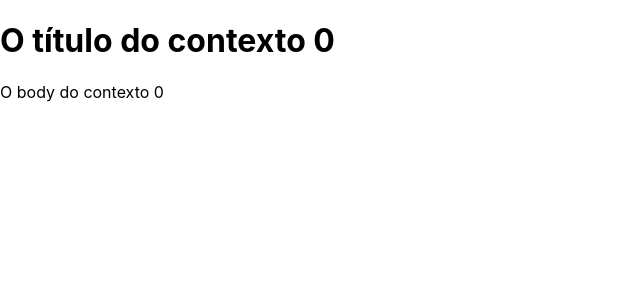
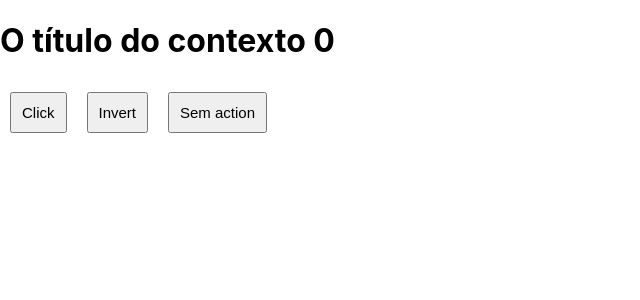
Before and after one commit to gabibogoni/reactjs-nextjs-project2, a React (Create React App) app: page / in a window 1280 px wide. Shown: the top 300 px of the page, without its empty margins (0-640 px from the left). Built offline with nearby package versions, Linux system fonts and the light colour scheme.

Commit message:
useReducer - React Hooks

```diff
--- a/src/App.js
+++ b/src/App.js
@@ -1,12 +1,51 @@
 import './App.css';
-import { AppContext } from './contexts/AppContext';
-import { Div } from './components/Div';
+import { useReducer } from 'react';
+
+const inicialState = {
+  title: 'O título do contexto',
+  body: 'O body do contexto',
+  counter: 0,
+};
+
+const reducer = (state, action) => {
+  switch (action.type) {
+    case 'muda': {
+      console.log('Chamou muda com', action.payload);
+      return { ...state, title: action.payload };
+    }
+    case 'inverter': {
+      console.log('Chamou inverter');
+      const { title } = state;
+      return { ...state, title: title.split('').reverse().join('') };
+    }
+  }
+  console.log('NENHUMA ACTION ENCONTRADA');
+  return { ...state };
+};
 
 function App() {
+  const [state, dispatch] = useReducer(reducer, inicialState);
+  // função dispatch dispara ações
+  const { title, counter, body } = state;
+
   return (
-    <AppContext>
-      <Div />
-    </AppContext>
+    <div>
+      <h1>
+        {title} {counter}
+      </h1>
+      <button
+        onClick={() =>
+          dispatch({
+            type: 'muda',
+            payload: new Date().toLocaleString('pt-BR'),
+          })
+        }
+      >
+        Click
+      </button>
+      <button onClick={() => dispatch({ type: 'inverter' })}>Invert</button>
+      <button onClick={() => dispatch({ type: ' ' })}>Sem action</button>
+    </div>
   );
 }
 
```
